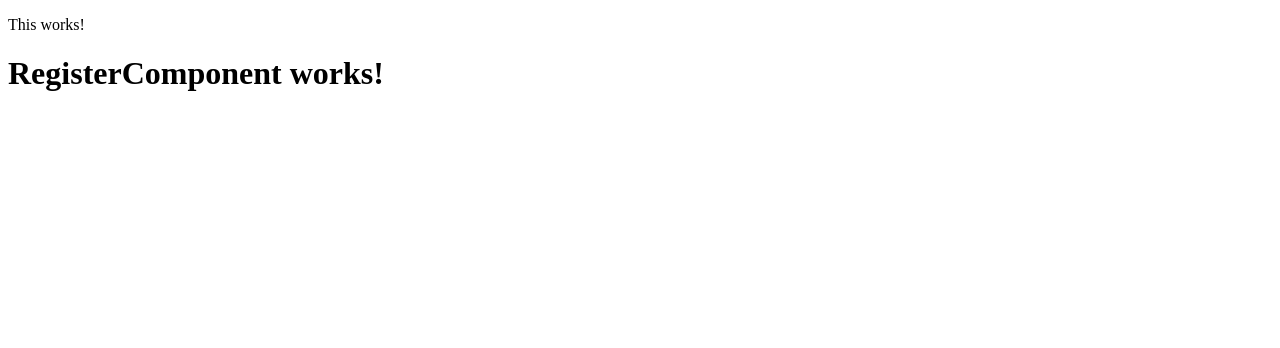
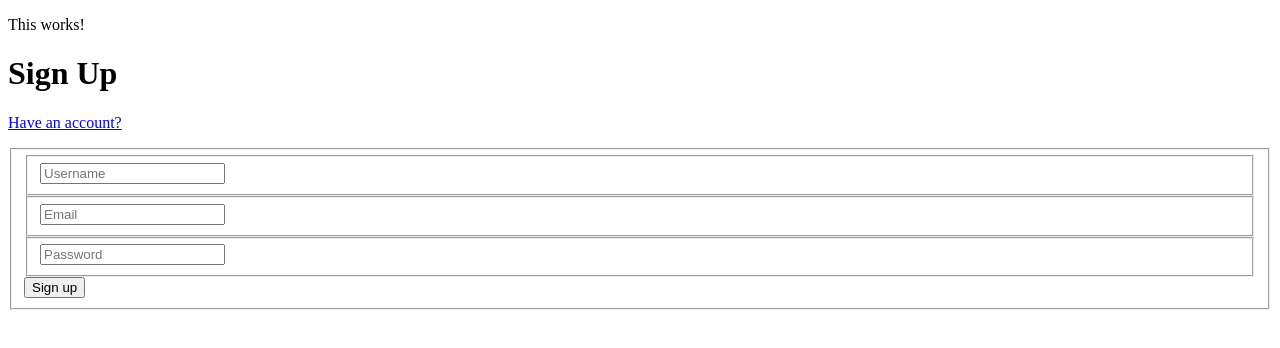
Before and after one commit to rmatej22/medium-clone, an Angular app: page /register in a window 1280 px wide. Shown: the top 348 px of the page. Built offline with nearby package versions, Linux system fonts and the light colour scheme.

Commit message:
create basic html structure for register.component

```diff
--- a/src/app/auth/components/register/register.component.html
+++ b/src/app/auth/components/register/register.component.html
@@ -1 +1,36 @@
-<h1>RegisterComponent works!</h1>
+<div class="auth-page">
+  <div class="container page">
+    <div class="row">
+      <div class="col-md-6 offset-md-3 col-xs-12">
+        <h1 class="text-xs-center">Sign Up</h1>
+        <p class="text-xs-center">
+          <a [routerLink]="['/login']">Have an account?</a>
+        </p>
+        <!-- back errors goes here -->
+        <form>
+          <fieldset>
+            <fieldset class="form-group">
+              <input type="text"
+                     placeholder="Username"
+                     class="form-control form-control-lg">
+            </fieldset>
+            <fieldset class="form-group">
+              <input type="text"
+                     placeholder="Email"
+                     class="form-control form-control-lg">
+            </fieldset>
+            <fieldset class="form-group">
+              <input type="password"
+                     placeholder="Password"
+                     class="form-control form-control-lg">
+            </fieldset>
+            <button class="btn btn-lg btn-primary pull-xs-right"
+                    type="submit">
+              Sign up
+            </button>
+          </fieldset>
+        </form>
+      </div>
+    </div>
+  </div>
+</div>
```
